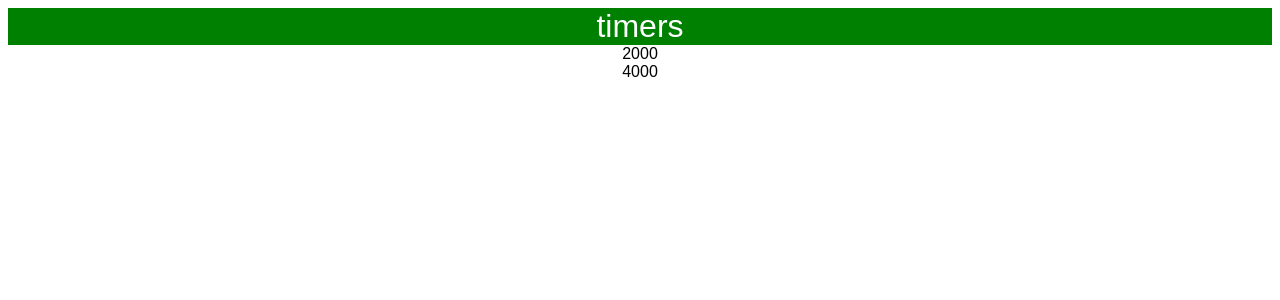
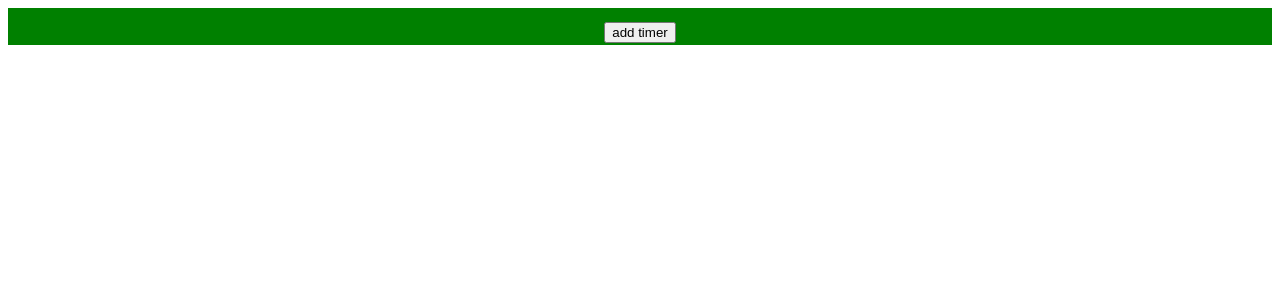
Before and after one commit to cendert/parallel_timers, a React (Create React App) app: page / in a window 1280 px wide. Shown: the top 300 px of the page. Built offline with nearby package versions, Linux system fonts and the light colour scheme.

Commit message:
Set up a very rudimentary form to add timers.

```diff
--- a/src/App.js
+++ b/src/App.js
@@ -1,16 +1,12 @@
 import React from "react";
 import "./styles.css";
-import {Timer} from "./components/timer";
 import {Timers} from "./components/timers";
 
 export default function App() {
   return (
     <div className="App">
         <Timers>
-            hi
         </Timers>
-        <Timer time={2000}/>
-        <Timer time={4000}/>
     </div>
   );
 }
--- a/src/components/timer.js
+++ b/src/components/timer.js
@@ -1,3 +1,11 @@
 import React from "react";
 
-export const Timer = ({time = 1000}) => <div>{time}</div>;
+export const Timer = ({description = 'timer', time = 1000}) =>
+    <div>
+        <div>
+            {description}
+        </div>
+        <div>
+            {time}
+        </div>
+    </div>;
--- a/src/components/timers.js
+++ b/src/components/timers.js
@@ -1,7 +1,27 @@
 /** @jsx jsx */
 import { jsx } from '@emotion/core'
+import {useState} from "react";
+import {Timer} from "./timer";
 
-export const Timers = () =>
+export const Timers = () => {
+    const [timers, setTimers] = useState({})
+    const [showAddTimer, setShowAddTimer] = useState(false)
+    const [newTimer, setNewTimer] = useState({})
+
+    const handleInputChange = ({target: {id, value}}) => {
+        setNewTimer({...newTimer, [id] : value})
+    }
+
+    const handleSubmit = (e) => {
+        e.preventDefault()
+        setTimers({...timers, [Date.now()] : newTimer })
+    }
+
+    const addTimer = () => {
+        setShowAddTimer(true)
+    }
+
+    return (
         <div
             css={{
                 backgroundColor: 'green',
@@ -9,5 +29,21 @@ export const Timers = () =>
                 fontSize: '2rem'
             }}
         >
-        timers
+            <button onClick={() => addTimer()}>add timer</button>
+            {showAddTimer && (
+                <form onSubmit={handleSubmit}>
+                    <div>
+                        <label htmlFor="description">description</label>
+                        <input onChange={handleInputChange} type="text" id="description" />
                     </div>
+                    <div>
+                        <label htmlFor="duration">duration</label>
+                        <input onChange={handleInputChange} type="number" id="duration" />
+                    </div>
+                    <button onClick={handleSubmit}>Submit</button>
+                </form>
+            )}
+            {timers && Object.values(timers).map((timer, index) => <Timer key={Object.keys(timers)[index]} description={timer.description} time={timer.duration}/>)}
+        </div>
+    )
+}
```
Lines whose indentation alone changed are shown as unchanged.
